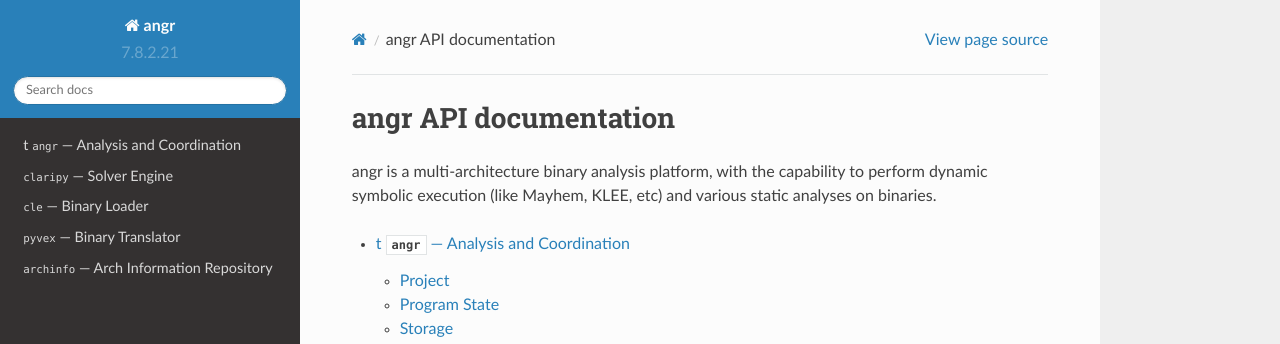
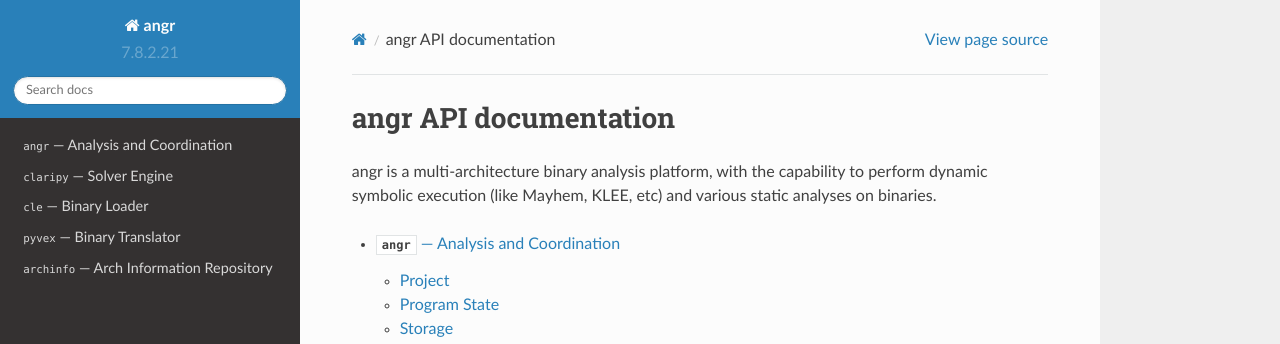
Before and after one commit to angr/angr-doc, a Sphinx documentation site: the page built from api-doc/source/index.rst, in a window 1280 px wide and 900 px high. Shown: the top 344 px of the window. Built offline with Sphinx 7.4.7 and the Read the Docs theme 2.0.0, drawn with Linux system fonts in a browser that asks for light colours.

```diff
--- a/api-doc/source/angr.rst
+++ b/api-doc/source/angr.rst
@@ -1,4 +1,4 @@
-t :mod:`angr` --- Analysis and Coordination
+:mod:`angr` --- Analysis and Coordination
 =========================================
 
 .. automodule:: angr
```
Also changed, not shown: other parts of api-doc/source/angr.rst (+1 -0 lines), 1 other file.
